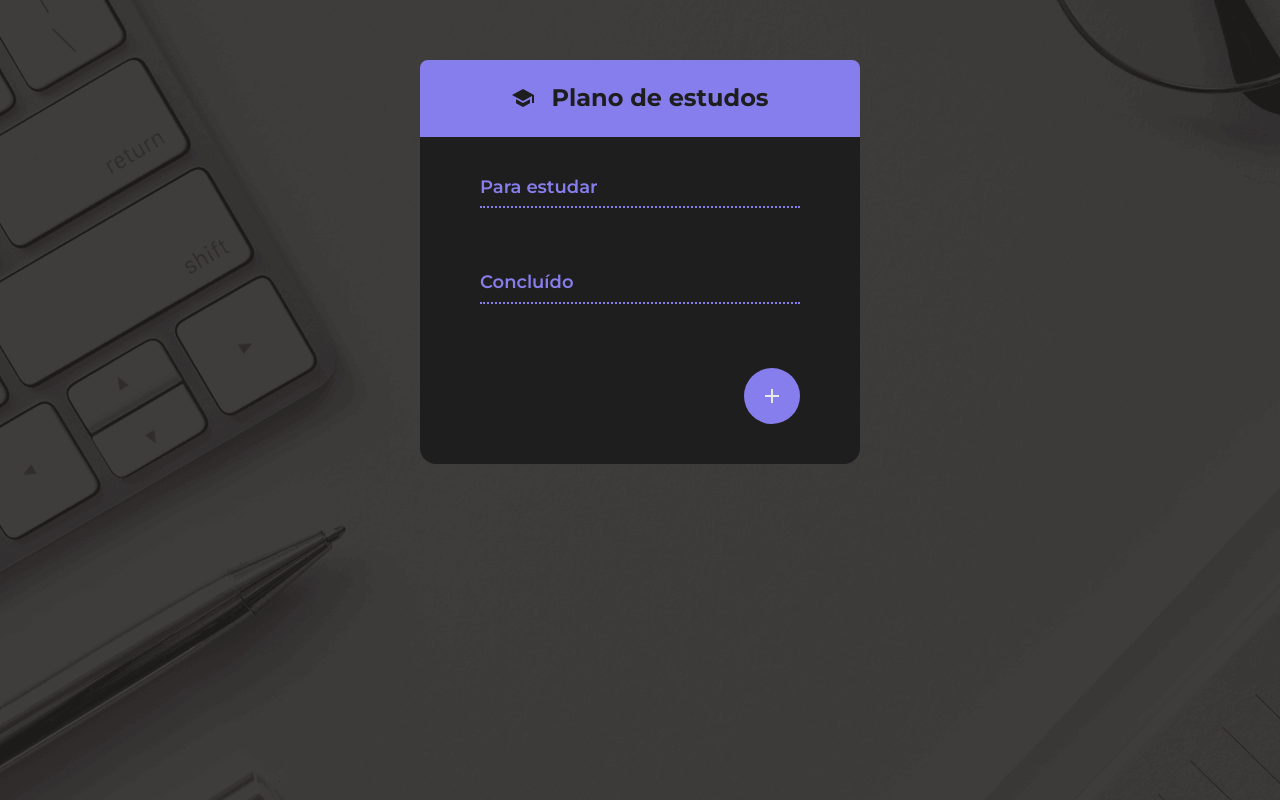
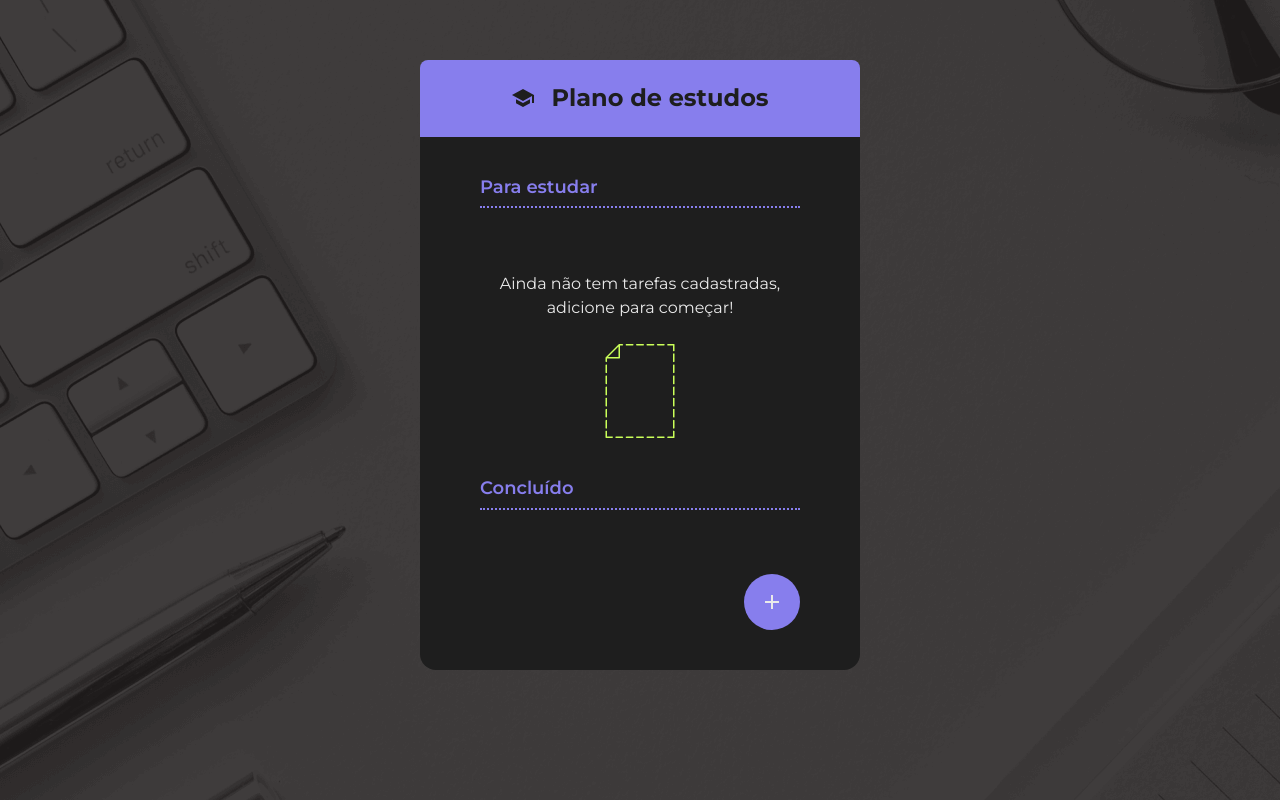
Before and after one commit to igorjosiel/react-todo-list, a React (Vite) app: page / in a window 1280 px wide. Built offline with nearby package versions, Linux system fonts and the light colour scheme.

Commit message:
Adiciona a lógica para a situação de estado vazio.

```diff
--- a/src/App.jsx
+++ b/src/App.jsx
@@ -1,4 +1,4 @@
-import { use, useState } from "react";
+import { use } from "react";
 import { ChecklistsWrapper } from "./components/ChecklistsWrapper";
 import { Container } from "./components/Container";
 import { Dialog } from "./components/Dialog";
@@ -10,6 +10,7 @@
 import { TodoForm } from "./components/TodoForm";
 import TodoContext from "./components/TodoProvider/TodoContext";
 import { TodoGroup } from "./components/TodoGroup";
+import { EmptyState } from "./components/EmptyState";
 
 function App() {
   const {
@@ -19,12 +20,14 @@
     openFormTodoDialog,
     closeFormTodoDialog,
     selectedTodo,
+    editTodo,
   } = use(TodoContext);
 
   const handleFormSubmit = (formData) => {
-    addTodo(formData);
+    if (selectedTodo) editTodo(formData);
+    else addTodo(formData);
 
-    openFormTodoDialog();
+    closeFormTodoDialog();
   }
 
   return (
@@ -42,6 +45,8 @@
             items={todos.filter(t => !t.completed)}
           />
 
+          {todos.length === 0 && <EmptyState />}
+
           <TodoGroup
             heading="Concluído"
             items={todos.filter(t => t.completed)}
@@ -55,7 +60,7 @@
               />
             </Dialog>
 
-            <FabButton onClick={openFormTodoDialog}>
+            <FabButton onClick={() => openFormTodoDialog()}>
               <IconPlus />
             </FabButton>
           </Footer>
--- /dev/null
+++ b/src/components/EmptyState/empty-state.styles.css
@@ -0,0 +1,16 @@
+.empty-state {
+    display: flex;
+    flex-direction: column;
+    align-items: center;
+    justify-content: center;
+    margin-bottom: 40px;
+    gap: 24px;
+}
+
+.empty-state p {
+    margin: 0;
+    color: #EAEAEA;
+    text-align: center;
+    font-size: 16px;
+    line-height: 150%;
+}
--- /dev/null
+++ b/src/components/EmptyState/index.jsx
@@ -0,0 +1,10 @@
+import "./empty-state.styles.css";
+
+export function EmptyState () {
+    return (
+        <section className="empty-state">
+            <p>Ainda não tem tarefas cadastradas, adicione para começar!</p>
+            <img src="./empty.png" alt="" />
+        </section>
+    );
+}
--- a/src/components/TodoProvider/index.jsx
+++ b/src/components/TodoProvider/index.jsx
@@ -44,6 +44,21 @@
         });
     }
 
+    const editTodo = (formData) => {
+        setTodos(prevState => {
+            return prevState.map(t => {
+                if (t.id === selectedTodo.id) {
+                    return {
+                        ...t,
+                        description: formData.get("description"),
+                    }
+                }
+
+                return t;
+            });
+        });
+    }
+
     const deleteTodo = (todo) => {
         setTodos(prevState => {
             return prevState.filter(t => t.id !== todo.id);
@@ -71,6 +86,7 @@
             openFormTodoDialog,
             closeFormTodoDialog,
             selectedTodo,
+            editTodo,
          }}>
             {children}
         </TodoContext>
```
Also changed, not shown: public/empty.png (added).
